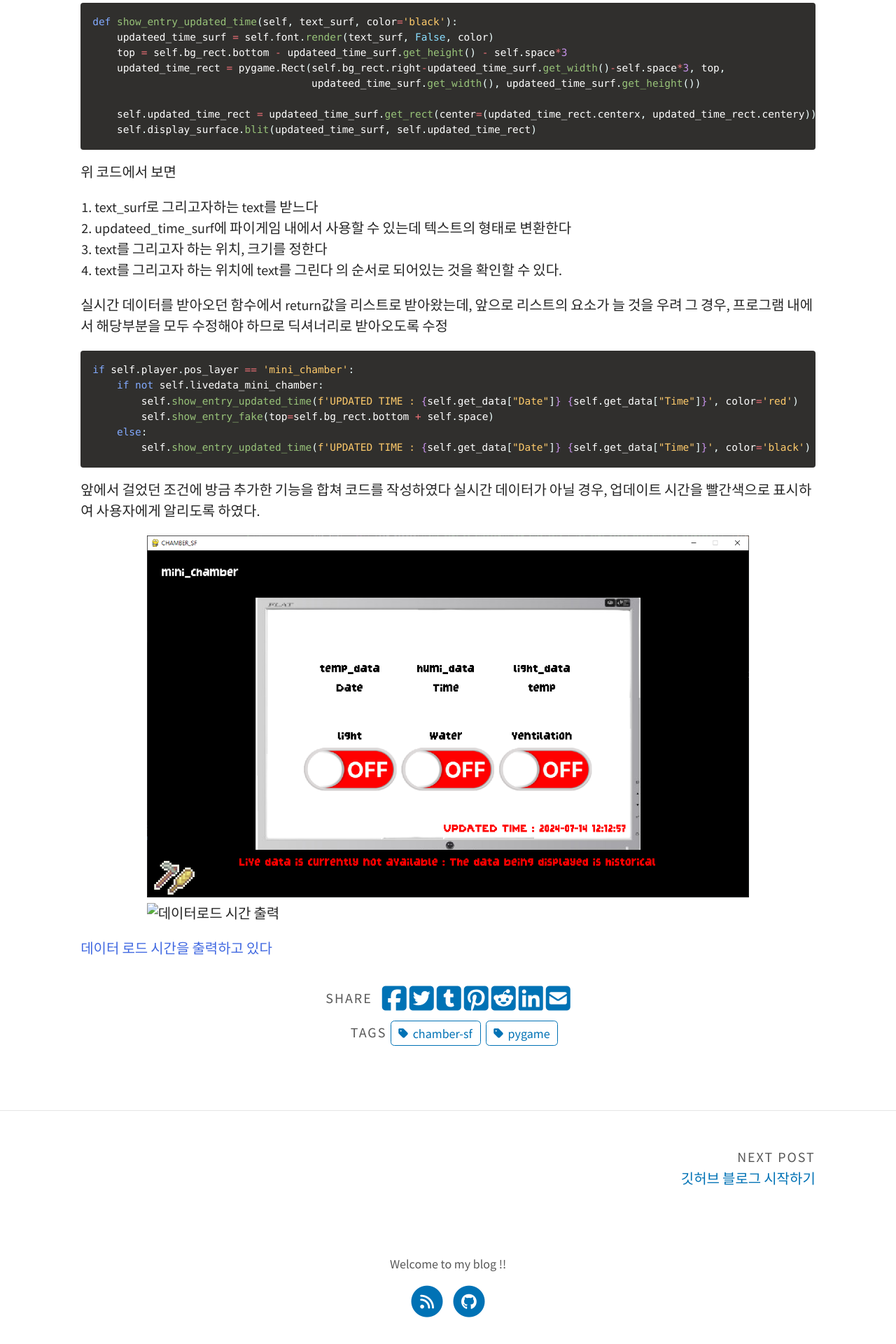
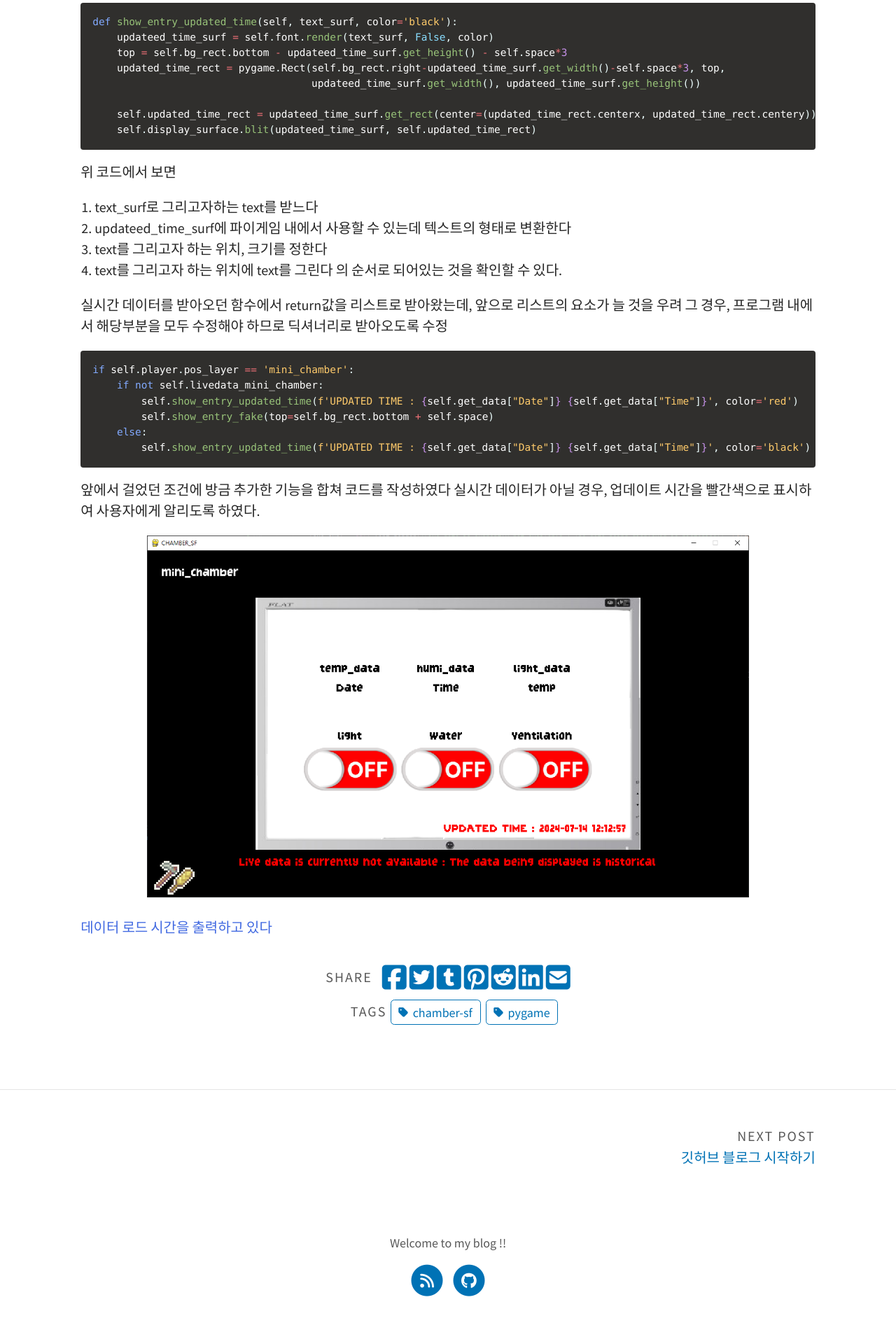
Before and after one commit to Yanghuiwon22/Yanghuiwon22.github.io, a Jekyll site: the page built from _posts/2024-08-20-chamber-sf-과거값-표시하기.md, in a window 1280 px wide. Shown: the part 2182-4102 px from the top of the page at 70% size. Built offline with Jekyll 4.4.1, drawn with Linux system fonts in a browser that asks for light colours; a script that is not in the unit is left out; after the commit the page ends 4072 px from its top, so only the background shows below that.

Commit message:
2024-08-20 [chamber-sf] 랜덤값 표시하기 블로그 업데이트 - 작성 완.

```diff
--- a/_posts/2024-08-20-chamber-sf-과거값-표시하기.md
+++ b/_posts/2024-08-20-chamber-sf-과거값-표시하기.md
@@ -85,5 +85,4 @@ if self.player.pos_layer == 'mini_chamber':
 실시간 데이터가 아닐 경우, 업데이트 시간을 빨간색으로 표시하여 사용자에게 알리도록 하였다.
 
 <img src="https://Yanghuiwon22.github.io/assets/img/feature-img/2024-08-20-2.png">
-![데이터로드 시간 출력](../assets/img/feature-img/2024-08-20-2.png)
 <p style="color: royalblue">데이터 로드 시간을 출력하고 있다</p>
```
